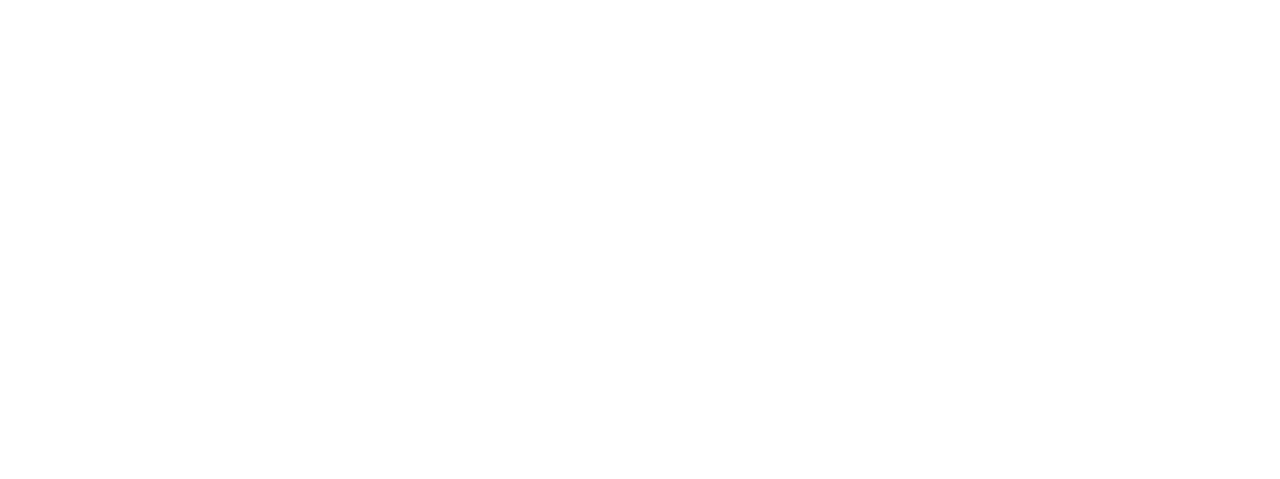
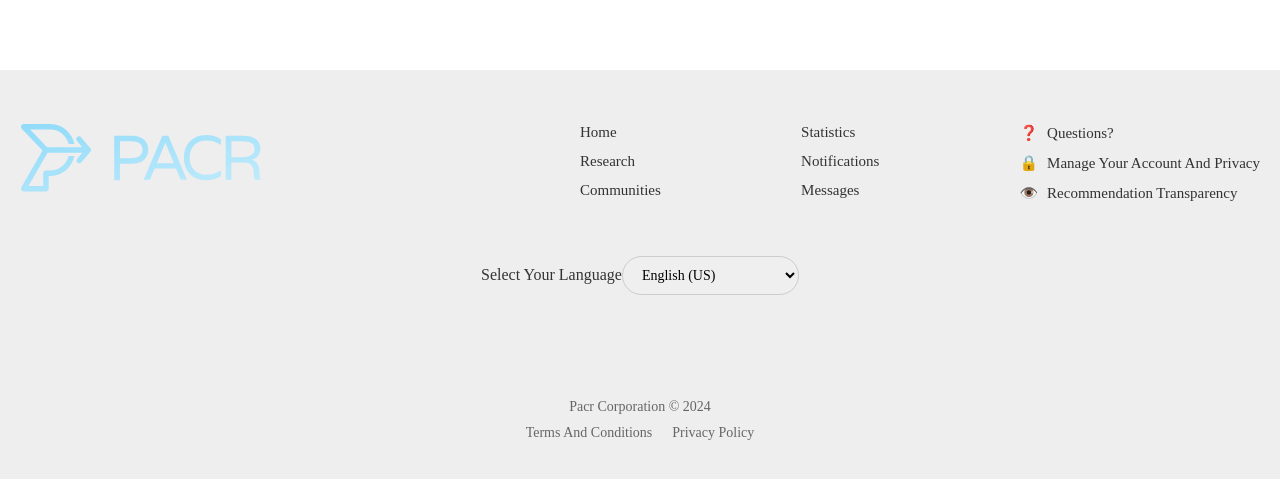
Before and after one commit to cristeayan/PACR, a Next.js app in the folder pacrfrontend/: page /dashboard in a window 1280 px wide. Shown: the part 2560-3039 px from the top of the page. Before the commit the page ends 2550 px from the top, so only its background shows below. Built offline with nearby package versions, Linux system fonts and the light colour scheme; no server answers; a web font is replaced by a local one.

Commit message:
add the current date

```diff
--- /dev/null
+++ b/pacrfrontend/components/Footer.js
@@ -0,0 +1,155 @@
+import React from 'react';
+
+const Footer = () => {
+    return (
+        <footer style={styles.footer}>
+            <div style={styles.container}>
+                <div style={styles.footerUpperWrapper}>
+                    <div style={styles.footerLogoWrap}>
+                        <img src='/PACR Footer Logo.svg' alt='Footer Logo' />
+                    </div>
+                    <div style={styles.linksWrap}>
+                        <div style={styles.column}>
+                            <a href="#" style={styles.link}>Home</a>
+                            <a href="#" style={styles.link}>Research</a>
+                            <a href="#" style={styles.link}>Communities</a>
+                        </div>
+                        <div style={styles.column}>
+                            <a href="#" style={styles.link}>Statistics</a>
+                            <a href="#" style={styles.link}>Notifications</a>
+                            <a href="#" style={styles.link}>Messages</a>
+                        </div>
+                        <div style={styles.column}>
+                            <a href="#" style={styles.link}><span style={styles.icon}>❓</span> Questions?</a>
+                            <a href="#" style={styles.link}><span style={styles.icon}>🔒</span> Manage Your Account And Privacy</a>
+                            <a href="#" style={styles.link}><span style={styles.icon}>👁️</span> Recommendation Transparency</a>
+                        </div>
+                    </div>
+                </div>
+
+                <div style={styles.languageSelector}>
+                    <label htmlFor="language" style={styles.label}>Select Your Language</label>
+                    <select id="language" style={styles.languageDropdown}>
+                        <option value="en-US">English (US)</option>
+                        <option value="en-GB">English (UK)</option>
+                        <option value="es-ES">Spanish (Spain)</option>
+                        <option value="es-MX">Spanish (Mexico)</option>
+                        <option value="fr-FR">French (France)</option>
+                        <option value="fr-CA">French (Canada)</option>
+                        <option value="de-DE">German</option>
+                        <option value="it-IT">Italian</option>
+                        <option value="pt-BR">Portuguese (Brazil)</option>
+                        <option value="pt-PT">Portuguese (Portugal)</option>
+                        <option value="zh-CN">Chinese (Simplified)</option>
+                        <option value="zh-TW">Chinese (Traditional)</option>
+                        <option value="ja-JP">Japanese</option>
+                        <option value="ko-KR">Korean</option>
+                        <option value="ru-RU">Russian</option>
+                        <option value="ar-SA">Arabic (Saudi Arabia)</option>
+                        <option value="hi-IN">Hindi</option>
+                        <option value="bn-BD">Bengali (Bangladesh)</option>
+                        <option value="ms-MY">Malay</option>
+                        <option value="vi-VN">Vietnamese</option>
+                        <option value="th-TH">Thai</option>
+                        <option value="tr-TR">Turkish</option>
+                        <option value="nl-NL">Dutch</option>
+                        <option value="sv-SE">Swedish</option>
+                        <option value="pl-PL">Polish</option>
+                        <option value="fi-FI">Finnish</option>
+                        <option value="no-NO">Norwegian</option>
+                        <option value="da-DK">Danish</option>
+                        <option value="cs-CZ">Czech</option>
+                        <option value="el-GR">Greek</option>
+                        <option value="hu-HU">Hungarian</option>
+                        <option value="he-IL">Hebrew</option>
+                        <option value="id-ID">Indonesian</option>
+                        <option value="ro-RO">Romanian</option>
+                        <option value="ur-PK">Urdu (Pakistan)</option>
+                    </select>
+                </div>
+
+                <div style={styles.bottomText}>
+                    <p>Pacr Corporation © 2024</p>
+                    <div style={styles.termsLinks}>
+                        <a href="#" style={styles.termsLink}>Terms And Conditions</a>
+                        <a href="#" style={styles.termsLink}>Privacy Policy</a>
+                    </div>
+                </div>
+            </div>
+        </footer>
+    );
+};
+
+const styles = {
+    footer: {
+        backgroundColor: 'rgb(238 238 238)',
+        padding: '54px 20px 48px',
+    },
+    container: {
+        maxWidth: '1320px',
+        margin: '0 auto',
+        display: 'flex',
+        flexDirection: 'column',
+        alignItems: 'center',
+        rowGap: '54px',
+    },
+    footerUpperWrapper: {
+        display: 'flex',
+        justifyContent: 'space-between',
+        gap: '40px',
+        width: '100%',
+    },
+    linksWrap: {
+        width: '100%',
+        maxWidth: '42.5rem',
+        display: 'flex',
+        justifyContent: 'space-between',
+        columnGap: '100px',
+    },
+    languageSelector: {
+        marginBottom: '30px',
+    },
+    label: {
+        fontSize: '16px',
+        color: '#333',
+        marginBottom: '10px',
+    },
+    languageDropdown: {
+        padding: '10px 15px',
+        borderRadius: '25px',
+        border: '1px solid #ccc',
+        fontSize: '14px',
+    },
+    column: {
+        display: 'flex',
+        flexDirection: 'column',
+        gap: '12px',
+    },
+    link: {
+        color: '#333',
+        textDecoration: 'none',
+        fontSize: '15px',
+    },
+    icon: {
+        marginRight: '5px',
+    },
+    bottomText: {
+        display: 'flex',
+        flexDirection: 'column',
+        alignItems: 'center',
+        color: '#666',
+        fontSize: '14px',
+        marginTop: '20px',
+    },
+    termsLinks: {
+        display: 'flex',
+        gap: '20px',
+        marginTop: '10px',
+    },
+    termsLink: {
+        color: '#666',
+        textDecoration: 'none',
+    },
+};
+
+export default Footer;
--- a/pacrfrontend/pages/dashboard.js
+++ b/pacrfrontend/pages/dashboard.js
@@ -4,10 +4,10 @@ import Sidebar from '../components/Sidebar';
 import Recommendations from '../components/Recommendations';
 import Post from '../components/Post';
 import ResearchPost from '../components/ResearchPost';
+import Footer from '../components/Footer';
 import "../app/globals.css";
 import PostBox from '@/components/PostBox';
 import DisplayPost from '@/components/DisplayPost';
-
 
 const Dashboard = () => {
   return (
@@ -33,6 +33,7 @@ const Dashboard = () => {
           <Recommendations />
         </div>
       </div>
+      <Footer />
     </div>
   );
 }
@@ -42,7 +43,7 @@ const mainContainer = {
   backgroundColor: '#fff',
   display: 'flex',
   justifyContent: 'center',
-  paddingTop: '130px',
+  padding: '130px 0 80px',
 };
 
 const mainInnerContainer = {
```
Also changed, not shown: pacrfrontend/public/PACR Footer Logo.svg (added).
